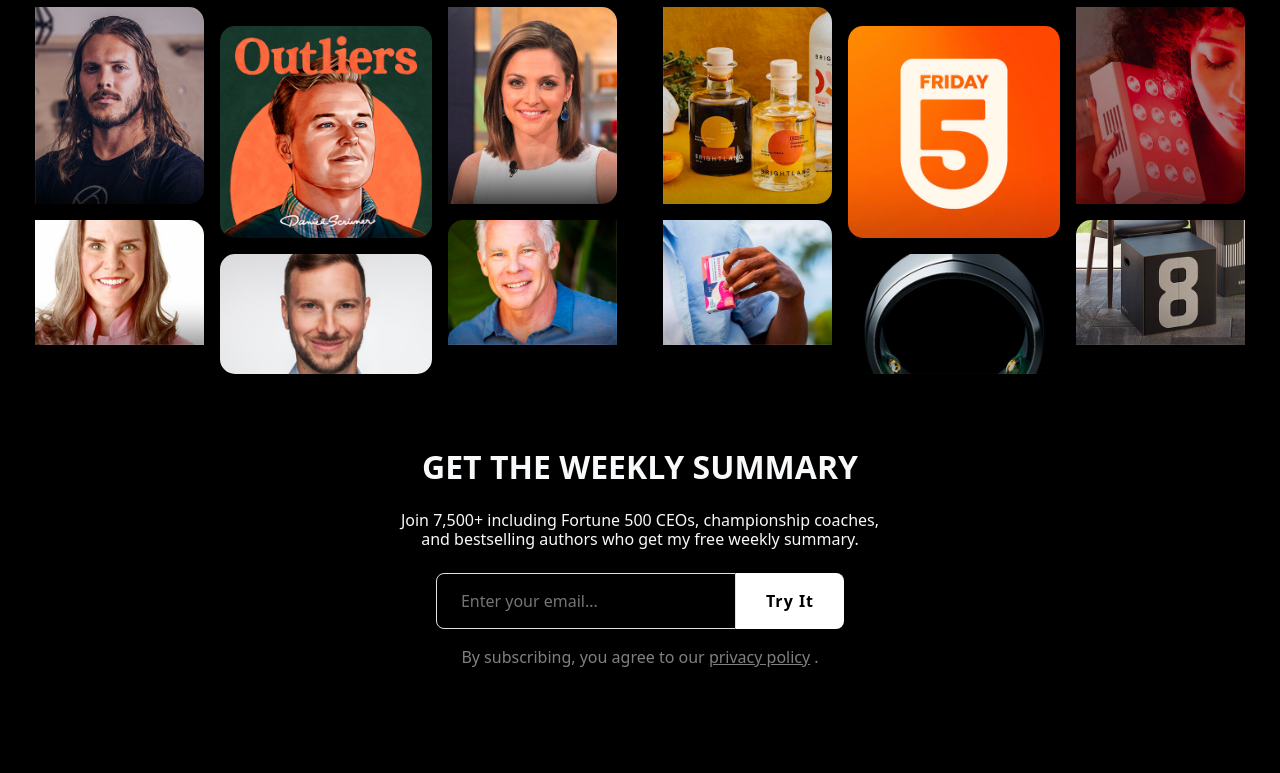
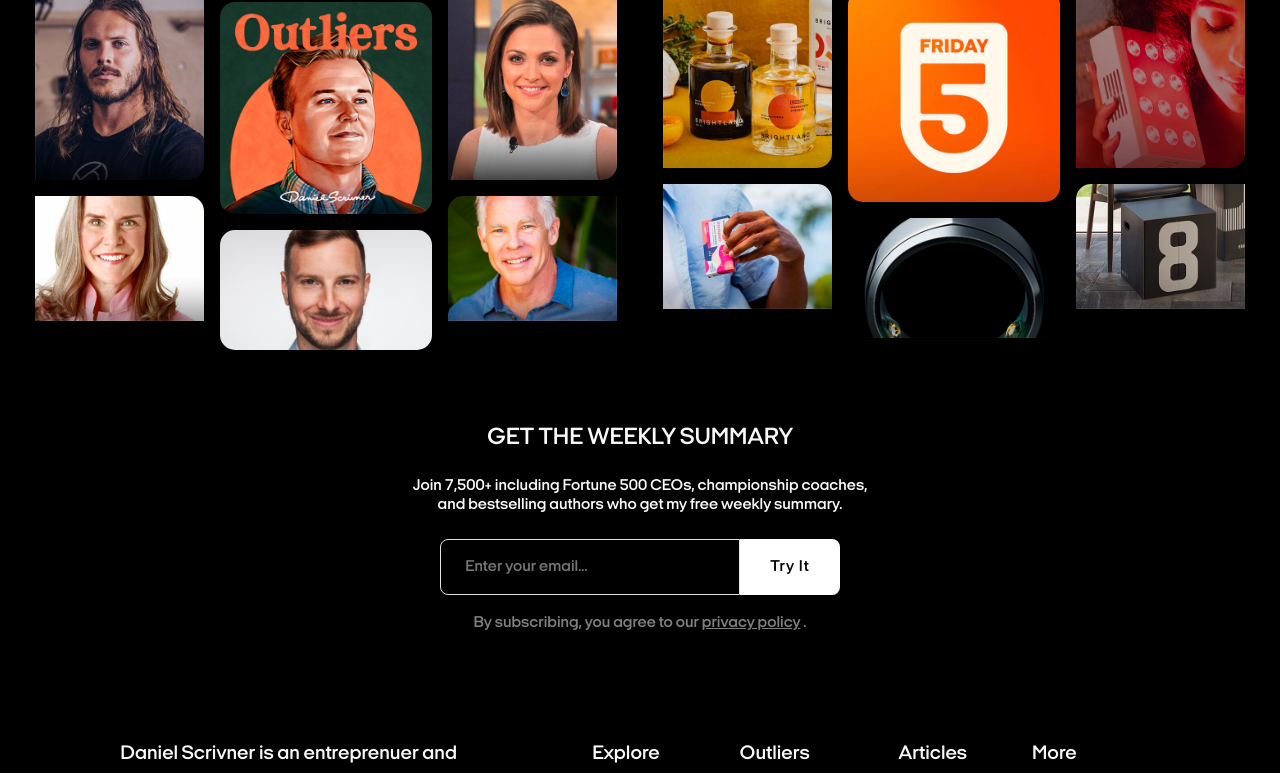
Before and after one commit to vincentalexx/DanielScrivner, a React (Vite) app: page / in a window 1280 px wide. Shown: the part 2000-2773 px from the top of the page. Built offline with nearby package versions, Linux system fonts and the light colour scheme.

Commit message:
add font

```diff
--- a/src/App.css
+++ b/src/App.css
@@ -0,0 +1,9 @@
+@font-face {
+    font-family: "Italian-Plate";   /*Can be any text*/
+    src: local("ItalianPlateNo1Expanded-Demibold"),
+      url("assets/fonts/ItalianPlateNo1Expanded-Demibold.otf") format("truetype");
+  }
+
+  *{
+    font-family: Italian-Plate;
+  }
--- a/src/components/js/Summary.jsx
+++ b/src/components/js/Summary.jsx
@@ -4,7 +4,7 @@
 const Summary = () => {
     return (
         <div className="d-flex flex-column justify-content-center align-items-center text-center text-light p-5 gap-3">
-            <p className="fw-bold font-italic h2">GET THE WEEKLY SUMMARY</p>
+            <p className="fw-bold font-italic h4">GET THE WEEKLY SUMMARY</p>
             <div>
                 <p className="h6" style={{maxWidth: '480px'}}>Join 7,500+ including Fortune 500 CEOs, championship coaches, and bestselling authors who get my free weekly summary.</p>
             </div>
```
Also changed, not shown: src/assets/fonts/ItalianPlateNo1Expanded-Demibold.otf (added).
